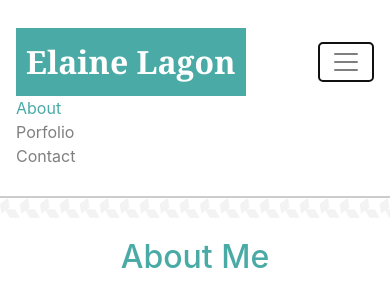
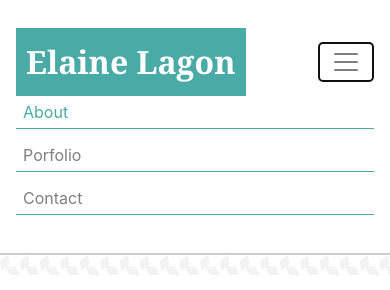
Before and after one commit to elaine-drum-female/Bootstrap-Portfolio, a plain HTML site: page index.html in a window 390 px wide. Both pictures are taken after a click on the button 346 px from the left and 62 px from the top of the page. Shown: the top 290 px of the page. Drawn offline with nearby package versions, Linux system fonts and the light colour scheme; a script that the page names is missing.

Commit message:
added two new styles .flyout and a.menulist.nav-link

```diff
--- a/css/main.css
+++ b/css/main.css
@@ -167,6 +167,19 @@ hr {
     }
 
     h2 {text-align: center;}
+
+
+    .flyout {
+        margin-bottom: 10px;
+        padding: 7px;
+        border-bottom: 1px solid #4aaaa5;
+        /* display: block; */
+    }
+
+
+    a.menulist.nav-link {
+      display:block;
+    }
 }
 
 @media (min-width: 992px) {
```
